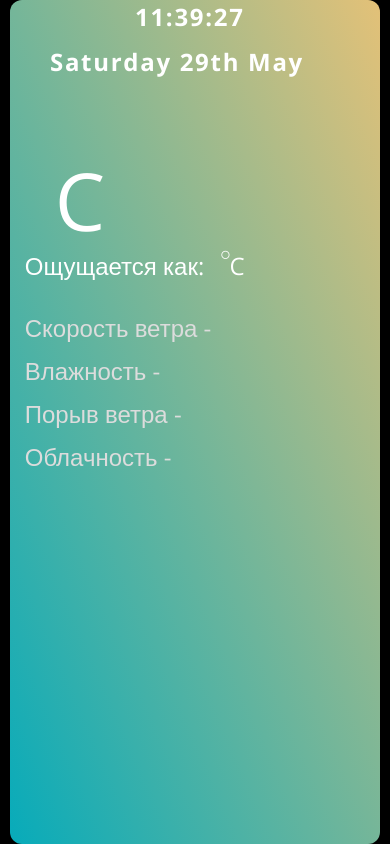
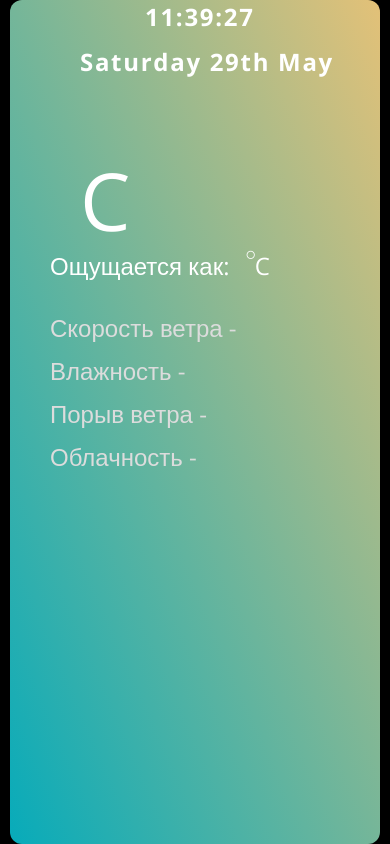
Before and after one commit to Ivan787-lab/current-weather, a website built with webpack: page app/index.html in a window 390 px wide. Built offline with nearby package versions, Linux system fonts and the light colour scheme; no server answers.

Commit message:
fixed one UI mistake

```diff
--- a/src/css/style.scss
+++ b/src/css/style.scss
@@ -211,7 +211,6 @@ body {
   }
 }
 
-
 @media (max-width: 1024px) {
   body {
     height: max-content;
@@ -361,6 +360,10 @@ body {
     main {
       padding: 15px;
       height: 100vh !important;
+      display: flex;
+      flex-direction: column;
+      align-items: center;
+
       .main__about-weather {
         width: 290px;
         display: block;
@@ -404,12 +407,12 @@ body {
       }
       .main__date {
         top: 45px;
-        left: 50px;
+        left: 80px;
         position: absolute;
       }
       #time {
         top: 0;
-        left: 135px;
+        left: 145px;
         position: absolute;
         font-size: 1.5em;
       }
@@ -430,6 +433,9 @@ body {
     main {
       padding: 15px;
       height: 100vh !important;
+      display: flex;
+      flex-direction: column;
+      align-items: center;
       .main__about-weather {
         width: 290px;
         display: block;
```
